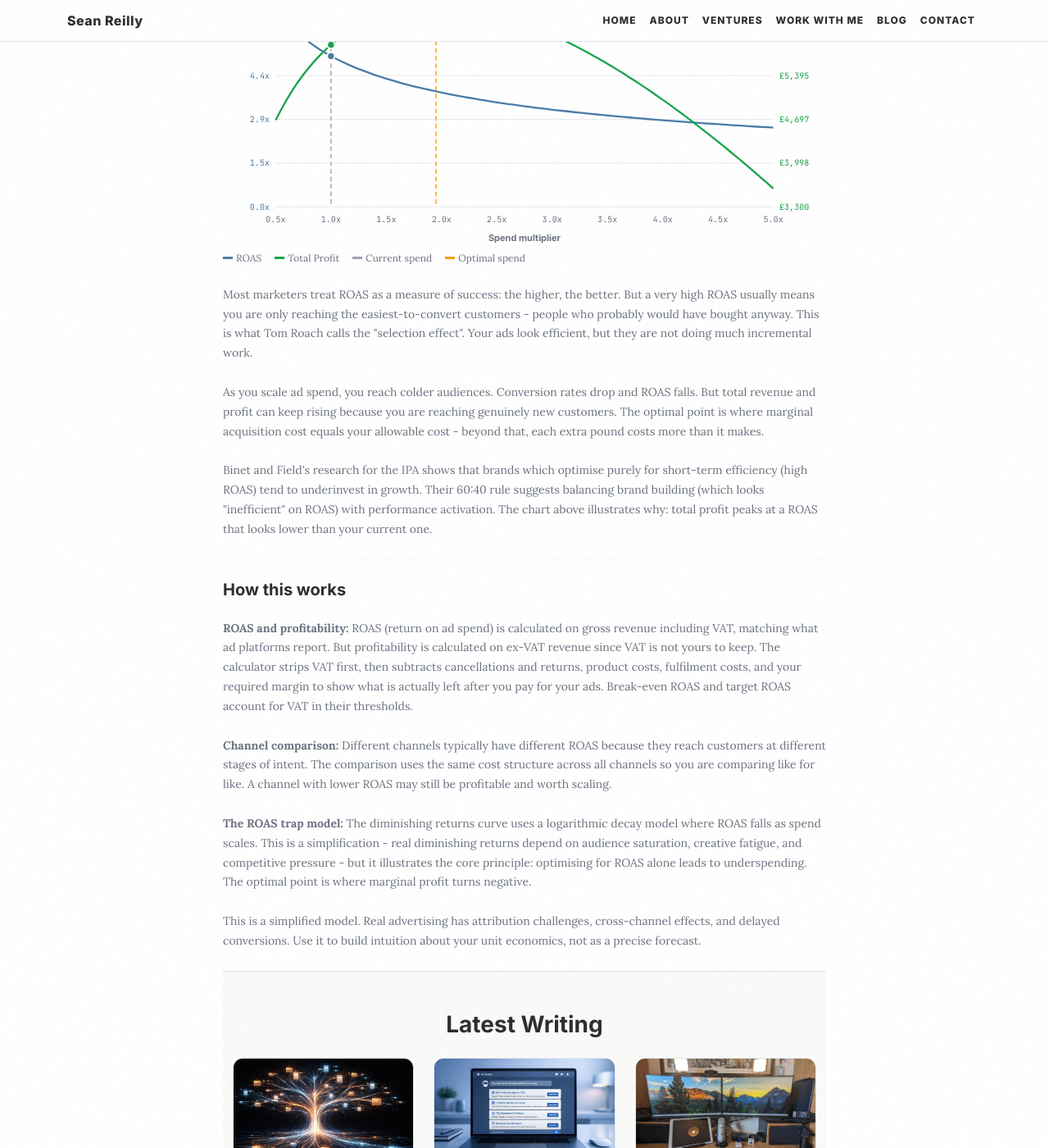
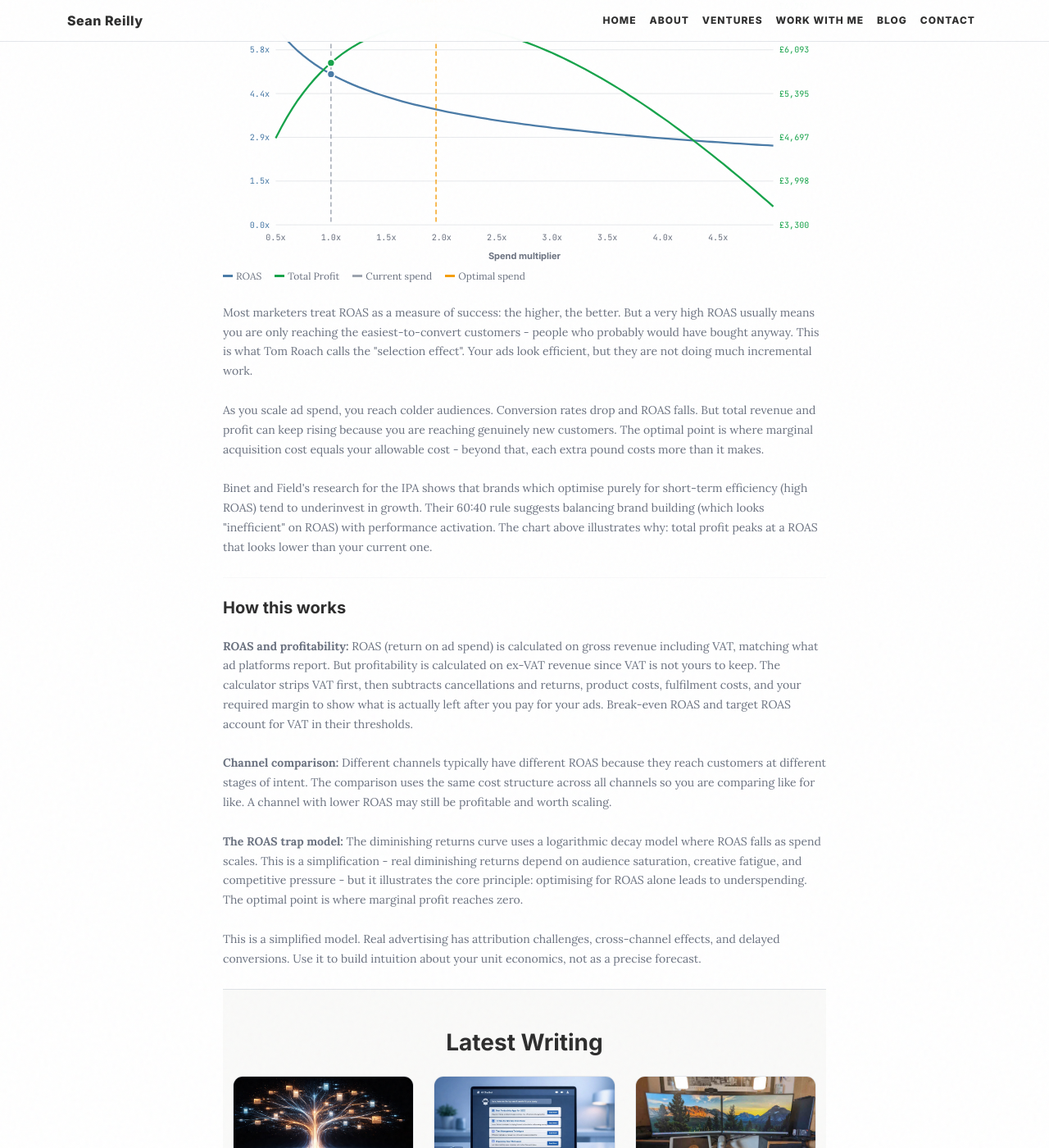
Before and after one commit to seanreillyesq/seanreillyesq.github.io, a Jekyll site: the page built from roas-calculator.html, in a window 1280 px wide and 1400 px high, scrolled down 2588 px. Shown: the whole window at 82% size. Built offline with Jekyll 4.4.1, drawn with Linux system fonts in a browser that asks for light colours; some of the changed lines change nothing that is shown; some of the changed text lies outside the part shown.

Commit message:
Fix 14 issues from cross-model code review
Bugs: channel CPA inflated by VAT factor, verdict text claiming profit
includes margin when it doesn't, waterfall oversized when unprofitable,
NaN from non-numeric URL params, channel inputs losing focus on keystroke,
waterfall guard checking wrong revenue field, currency selector double-bound,
mode toggle double-reading inputs.

UX: ROAS trap slider now scales dynamically past 5x, optimal spend shows
monetary value not just multiplier, CPA shows N/A when no orders,
overBudget warning mentions ad spend, spend scale input clamps display,
methodology text corrected.

```diff
--- a/roas-calculator.html
+++ b/roas-calculator.html
@@ -398,7 +398,7 @@
     <div id="cost-waterfall"></div>
 
     <!-- Warning -->
-    <div class="roas-warning" id="cost-warning">Your costs exceed 100% of revenue. There is nothing left for profit.</div>
+    <div class="roas-warning" id="cost-warning">Your costs exceed 100% of revenue. There is nothing left to cover ad spend or profit.</div>
 
     <!-- Results row 1 -->
     <div class="row g-2 g-md-3 mb-2">
@@ -535,7 +535,7 @@
     <h3 class="fw-bold mb-3" style="font-size: 1.25rem;">How this works</h3>
     <p><strong>ROAS and profitability:</strong> ROAS (return on ad spend) is calculated on gross revenue including VAT, matching what ad platforms report. But profitability is calculated on ex-VAT revenue since VAT is not yours to keep. The calculator strips VAT first, then subtracts cancellations and returns, product costs, fulfilment costs, and your required margin to show what is actually left after you pay for your ads. Break-even ROAS and target ROAS account for VAT in their thresholds.</p>
     <p><strong>Channel comparison:</strong> Different channels typically have different ROAS because they reach customers at different stages of intent. The comparison uses the same cost structure across all channels so you are comparing like for like. A channel with lower ROAS may still be profitable and worth scaling.</p>
-    <p><strong>The ROAS trap model:</strong> The diminishing returns curve uses a logarithmic decay model where ROAS falls as spend scales. This is a simplification - real diminishing returns depend on audience saturation, creative fatigue, and competitive pressure - but it illustrates the core principle: optimising for ROAS alone leads to underspending. The optimal point is where marginal profit turns negative.</p>
+    <p><strong>The ROAS trap model:</strong> The diminishing returns curve uses a logarithmic decay model where ROAS falls as spend scales. This is a simplification - real diminishing returns depend on audience saturation, creative fatigue, and competitive pressure - but it illustrates the core principle: optimising for ROAS alone leads to underspending. The optimal point is where marginal profit reaches zero.</p>
     <p>This is a simplified model. Real advertising has attribution challenges, cross-channel effects, and delayed conversions. Use it to build intuition about your unit economics, not as a precise forecast.</p>
 </div>
 
@@ -757,16 +757,16 @@
         var found = false;
         if (p.has('cur') && CURRENCIES[p.get('cur')]) { state.currency = p.get('cur'); found = true; }
         if (p.has('mode') && (p.get('mode') === 'revenue' || p.get('mode') === 'orders')) { state.inputMode = p.get('mode'); found = true; }
-        if (p.has('spend')) { state.adSpend = clamp(+p.get('spend'), 0, 9999999); found = true; }
-        if (p.has('rev')) { state.adRevenue = clamp(+p.get('rev'), 0, 9999999); found = true; }
-        if (p.has('orders')) { state.orderCount = clamp(+p.get('orders'), 0, 999999); found = true; }
-        if (p.has('aov')) { state.aov = clamp(+p.get('aov'), 0, 999999); found = true; }
-        if (p.has('vat')) { state.vatRate = clamp(+p.get('vat'), 0, 100); found = true; }
-        if (p.has('cancel')) { state.cancelRate = clamp(+p.get('cancel'), 0, 100); found = true; }
-        if (p.has('cogs')) { state.cogsRate = clamp(+p.get('cogs'), 0, 100); found = true; }
-        if (p.has('fulfil')) { state.fulfilRate = clamp(+p.get('fulfil'), 0, 100); found = true; }
-        if (p.has('margin')) { state.marginRate = clamp(+p.get('margin'), 0, 100); found = true; }
-        if (p.has('scale')) { state.spendScale = clamp(+p.get('scale'), 0.5, 5); found = true; }
+        if (p.has('spend')) { state.adSpend = clamp(+p.get('spend') || 0, 0, 9999999); found = true; }
+        if (p.has('rev')) { state.adRevenue = clamp(+p.get('rev') || 0, 0, 9999999); found = true; }
+        if (p.has('orders')) { state.orderCount = clamp(+p.get('orders') || 0, 0, 999999); found = true; }
+        if (p.has('aov')) { state.aov = clamp(+p.get('aov') || 0, 0, 999999); found = true; }
+        if (p.has('vat')) { state.vatRate = clamp(+p.get('vat') || 0, 0, 100); found = true; }
+        if (p.has('cancel')) { state.cancelRate = clamp(+p.get('cancel') || 0, 0, 100); found = true; }
+        if (p.has('cogs')) { state.cogsRate = clamp(+p.get('cogs') || 0, 0, 100); found = true; }
+        if (p.has('fulfil')) { state.fulfilRate = clamp(+p.get('fulfil') || 0, 0, 100); found = true; }
+        if (p.has('margin')) { state.marginRate = clamp(+p.get('margin') || 0, 0, 100); found = true; }
+        if (p.has('scale')) { state.spendScale = clamp(+p.get('scale') || 1, 0.5, 100); found = true; }
         return found;
     }
 
@@ -819,7 +819,7 @@
         var targetROAS = marginContrib > 0 ? 1 / marginContrib : Infinity;
 
         var profitPerOrder = orders > 0 ? profitAfterAds / orders : 0;
-        var cpa = orders > 0 ? adSpend / orders : 0;
+        var cpa = orders > 0 ? adSpend / orders : Infinity;
 
         var cancelAmount = exVatRevenue * (state.cancelRate / 100);
         var overBudget = (state.cancelRate / 100 + (1 - state.cancelRate / 100) * (state.cogsRate / 100 + state.fulfilRate / 100 + state.marginRate / 100)) > 1;
@@ -858,11 +858,8 @@
         var grossProfit = netRevenue * (1 - state.cogsRate / 100 - state.fulfilRate / 100);
         var profitAfterAds = grossProfit - adSpend;
 
-        var aov = state.inputMode === 'orders' ? state.aov : (state.adRevenue > 0 && state.adSpend > 0 ? state.adRevenue / (state.adRevenue / state.aov || 50) : 500);
-        // Use the AOV from Section 1 for CPA calculation
-        var effectiveAOV = state.inputMode === 'orders' ? state.aov : (getOrders() > 0 ? getRevenue() / getOrders() : 500);
-        var orders = effectiveAOV > 0 ? grossRevenue / effectiveAOV : 0;
-        var cpa = orders > 0 ? adSpend / orders : 0;
+        var orders = state.aov > 0 ? grossRevenue / state.aov : 0;
+        var cpa = orders > 0 ? adSpend / orders : Infinity;
         var profitPerOrder = orders > 0 ? profitAfterAds / orders : 0;
 
         return {
@@ -887,12 +884,14 @@
         var costRate = state.cancelRate / 100 + (1 - state.cancelRate / 100) * (state.cogsRate / 100 + state.fulfilRate / 100);
         var contributionRate = vatFactor * (1 - costRate);
 
+        var analyticalOptimal = Math.pow(0.6 * baseROAS * contributionRate, 2.5);
+        var curveMax = Math.max(5, Math.ceil(analyticalOptimal * 1.5));
+
         var points = [];
         var optimalMultiplier = 1;
         var maxProfit = -Infinity;
 
-        // Generate curve from 0.5x to 5x
-        for (var m = 0.5; m <= 5.01; m += 0.05) {
+        for (var m = 0.5; m <= curveMax + 0.01; m += curveMax / 100) {
             var scaledSpend = baseSpend * m;
             var scaledROAS = baseROAS * Math.pow(1 / m, 0.4);
             var scaledRevenue = scaledSpend * scaledROAS;
@@ -936,7 +935,7 @@
         tpEl.textContent = fmtCurrency(r.totalProfit);
         tpEl.className = 'result-value ' + deltaClass(r.totalProfit);
 
-        el('res-cpa').textContent = fmtCurrency(r.cpa);
+        el('res-cpa').textContent = r.cpa === Infinity ? 'N/A' : fmtCurrency(r.cpa);
         el('res-target-roas').textContent = r.targetROAS === Infinity ? 'N/A' : r.targetROAS.toFixed(1) + 'x';
 
         // Warning
@@ -951,7 +950,7 @@
             verdict.innerHTML = '<strong>No ad spend entered</strong>Enter your ad spend to see profitability analysis.';
         } else if (r.roas >= r.targetROAS && r.totalProfit > 0) {
             verdict.className = 'roas-verdict roas-verdict-profitable';
-            verdict.innerHTML = '<strong>Profitable</strong>Your ROAS of ' + r.roas.toFixed(1) + 'x exceeds the ' + r.targetROAS.toFixed(1) + 'x target. You are making ' + fmtCurrency(r.profitPerOrder) + ' per order after all costs including your ' + state.marginRate + '% margin.';
+            verdict.innerHTML = '<strong>Profitable</strong>Your ROAS of ' + r.roas.toFixed(1) + 'x exceeds the ' + r.targetROAS.toFixed(1) + 'x target. You are making ' + fmtCurrency(r.profitPerOrder) + ' per order after all costs before your ' + state.marginRate + '% margin target.';
         } else if (r.roas >= r.breakEvenROAS && r.totalProfit >= 0) {
             verdict.className = 'roas-verdict roas-verdict-breakeven';
             verdict.innerHTML = '<strong>Break-even zone</strong>Your ROAS of ' + r.roas.toFixed(1) + 'x covers costs but falls short of your ' + state.marginRate + '% margin target (needs ' + r.targetROAS.toFixed(1) + 'x). You are making ' + fmtCurrency(r.profitPerOrder) + ' per order before margin.';
@@ -967,8 +966,7 @@
         var container = el('cost-waterfall');
         container.innerHTML = '';
 
-        var revenue = r.revenue;
-        if (revenue <= 0) return;
+        if (r.grossRevenue <= 0) return;
 
         var svg = svgEl('svg', { viewBox: '0 0 ' + WF_W + ' ' + WF_H, preserveAspectRatio: 'xMidYMid meet' });
         var barY = 5, barH = 30;
@@ -991,6 +989,7 @@
 
         var total = 0;
         segments.forEach(function(s) { total += s.val; });
+        total = Math.max(total, r.grossRevenue);
         var scale = total > 0 ? WF_W / total : 0;
 
         var x = 0;
@@ -1034,6 +1033,14 @@
 
     function renderChannels() {
         var list = el('channel-list');
+        var focusClass = null, focusIdx = null, focusSel = null;
+        if (document.activeElement && document.activeElement.getAttribute('data-idx') !== null) {
+            focusIdx = document.activeElement.getAttribute('data-idx');
+            focusClass = document.activeElement.className.split(' ').filter(function(c) { return c.indexOf('ch-') === 0 || c === 'roas-channel-name'; })[0] || null;
+            if (document.activeElement.selectionStart !== undefined) {
+                focusSel = { start: document.activeElement.selectionStart, end: document.activeElement.selectionEnd };
+            }
+        }
         list.innerHTML = '';
 
         state.channels.forEach(function(ch, idx) {
@@ -1068,7 +1075,7 @@
                 '<div class="row g-2 roas-channel-results">' +
                     '<div class="col-3"><div class="result-card"><div class="result-label">ROAS</div><div class="result-value">' + (r.roas === Infinity ? 'N/A' : r.roas.toFixed(1) + 'x') + '</div></div></div>' +
                     '<div class="col-3"><div class="result-card"><div class="result-label">Profit / Loss</div><div class="result-value ' + deltaClass(r.profit) + '">' + fmtCurrency(r.profit) + '</div></div></div>' +
-                    '<div class="col-3"><div class="result-card"><div class="result-label">CPA</div><div class="result-value">' + fmtCurrency(r.cpa) + '</div></div></div>' +
+                    '<div class="col-3"><div class="result-card"><div class="result-label">CPA</div><div class="result-value">' + (r.cpa === Infinity ? 'N/A' : fmtCurrency(r.cpa)) + '</div></div></div>' +
                     '<div class="col-3"><div class="result-card"><div class="result-label">Profit / Order</div><div class="result-value ' + deltaClass(r.profitPerOrder) + '">' + fmtCurrency(r.profitPerOrder) + '</div></div></div>' +
                 '</div>';
 
@@ -1080,6 +1087,15 @@
 
         // Bind channel events
         bindChannelEvents();
+        if (focusClass && focusIdx !== null) {
+            var refocus = list.querySelector('.' + focusClass + '[data-idx="' + focusIdx + '"]');
+            if (refocus) {
+                refocus.focus();
+                if (focusSel && refocus.setSelectionRange) {
+                    try { refocus.setSelectionRange(focusSel.start, focusSel.end); } catch(e) {}
+                }
+            }
+        }
         renderChannelChart();
     }
 
@@ -1267,6 +1283,11 @@
             return;
         }
 
+        var sliderMax = Math.max(5, Math.ceil(curve.optimalMultiplier * 1.5));
+        el('spend-scale').setAttribute('max', sliderMax);
+        el('spend-scale-val').setAttribute('max', sliderMax);
+        state.spendScale = clamp(state.spendScale, 0.5, sliderMax);
+
         // Find current point on curve
         var scale = state.spendScale;
         var scaledROAS = curve.baseROAS * Math.pow(1 / scale, 0.4);
@@ -1284,7 +1305,7 @@
         spEl.textContent = fmtCurrency(scaledProfit);
         spEl.className = 'result-value ' + deltaClass(scaledProfit);
 
-        el('res-optimal-spend').textContent = curve.optimalMultiplier.toFixed(1) + 'x';
+        el('res-optimal-spend').innerHTML = fmtCurrency(state.adSpend * curve.optimalMultiplier) + '<small style="display:block;font-size:0.7em;opacity:0.7;">(' + curve.optimalMultiplier.toFixed(1) + 'x current)</small>';
 
         renderTrapChart(curve);
     }
@@ -1313,7 +1334,8 @@
         minProfit -= profitRange * 0.1;
         profitRange = maxProfit - minProfit;
 
-        var xScale = function(m) { return TR_M.left + ((m - 0.5) / 4.5) * pw; };
+        var xMax = points[points.length - 1].multiplier;
+        var xScale = function(m) { return TR_M.left + ((m - 0.5) / (xMax - 0.5)) * pw; };
         var yRoasScale = function(r) { return TR_M.top + ph - (r / maxROAS) * ph; };
         var yProfitScale = function(p) { return TR_M.top + ph - ((p - minProfit) / profitRange) * ph; };
 
@@ -1348,7 +1370,8 @@
         }
 
         // X axis labels
-        for (var m = 0.5; m <= 5; m += 0.5) {
+        var xStep = Math.max(0.5, Math.ceil((xMax - 0.5) / 10 * 2) / 2);
+        for (var m = 0.5; m <= xMax; m += xStep) {
             var xx = xScale(m);
             var xlbl = svgEl('text', {
                 x: xx, y: TR_H - TR_M.bottom + 20,
@@ -1459,7 +1482,7 @@
         state.cogsRate = clamp(+el('cogs-rate').value || 0, 0, 100);
         state.fulfilRate = clamp(+el('fulfil-rate').value || 0, 0, 100);
         state.marginRate = clamp(+el('margin-rate').value || 0, 0, 100);
-        state.spendScale = clamp(+el('spend-scale').value || 1, 0.5, 5);
+        state.spendScale = clamp(+el('spend-scale').value || 1, 0.5, +el('spend-scale').getAttribute('max') || 5);
     }
 
     function writeInputs() {
@@ -1514,7 +1537,7 @@
 
     function bindEvents() {
         // All inputs in section 1
-        var inputs = document.querySelectorAll('#section-profitability input[type="number"], #section-profitability select, #currency-select');
+        var inputs = document.querySelectorAll('#section-profitability input[type="number"], #section-profitability select');
         for (var i = 0; i < inputs.length; i++) {
             inputs[i].addEventListener('input', recalculate);
         }
@@ -1523,7 +1546,7 @@
         var modes = document.querySelectorAll('input[name="inputMode"]');
         for (var m = 0; m < modes.length; m++) {
             modes[m].addEventListener('change', function() {
-                readInputs();
+                state.inputMode = document.querySelector('input[name="inputMode"]:checked').value;
                 toggleInputMode();
                 recalculate();
             });
@@ -1555,6 +1578,7 @@
         });
         el('spend-scale-val').addEventListener('input', function() {
             el('spend-scale').value = this.value;
+            this.value = el('spend-scale').value;
             recalculate();
         });
     }
```
